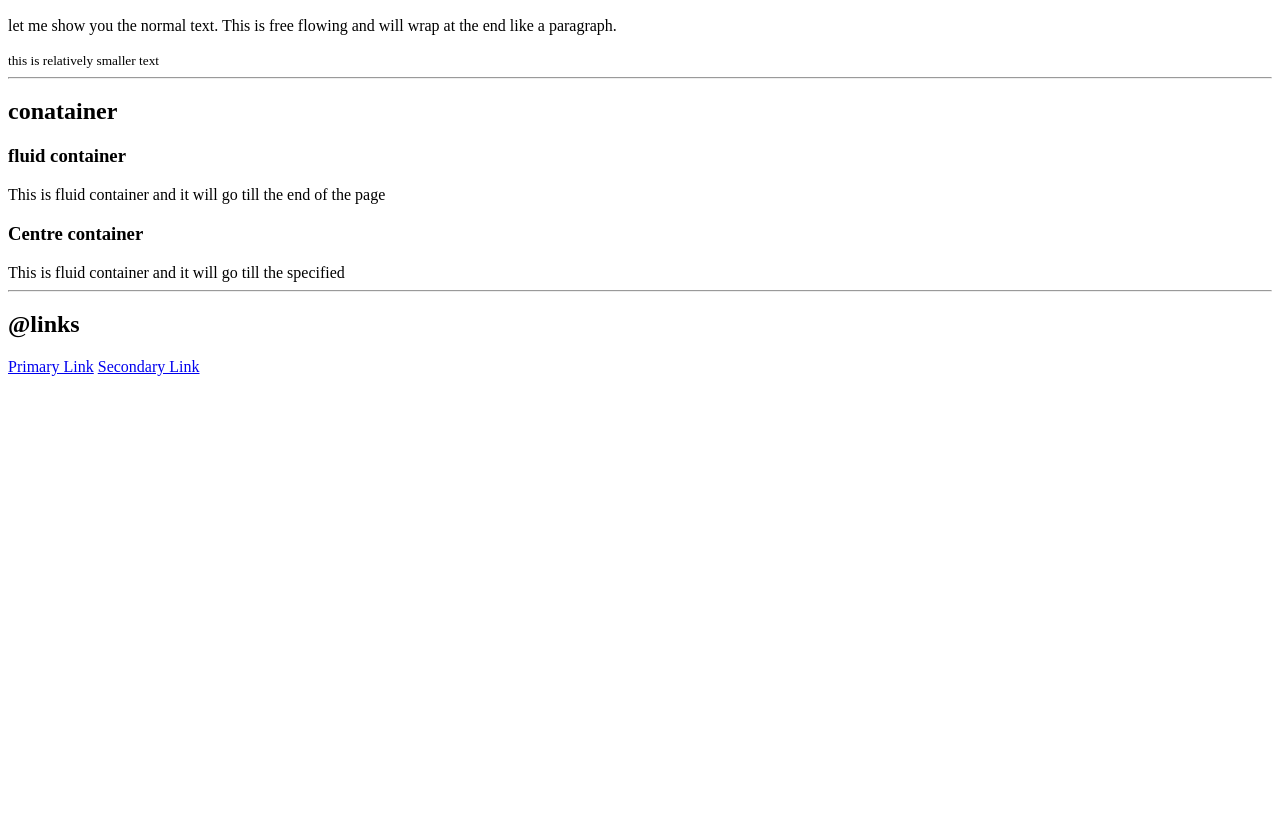
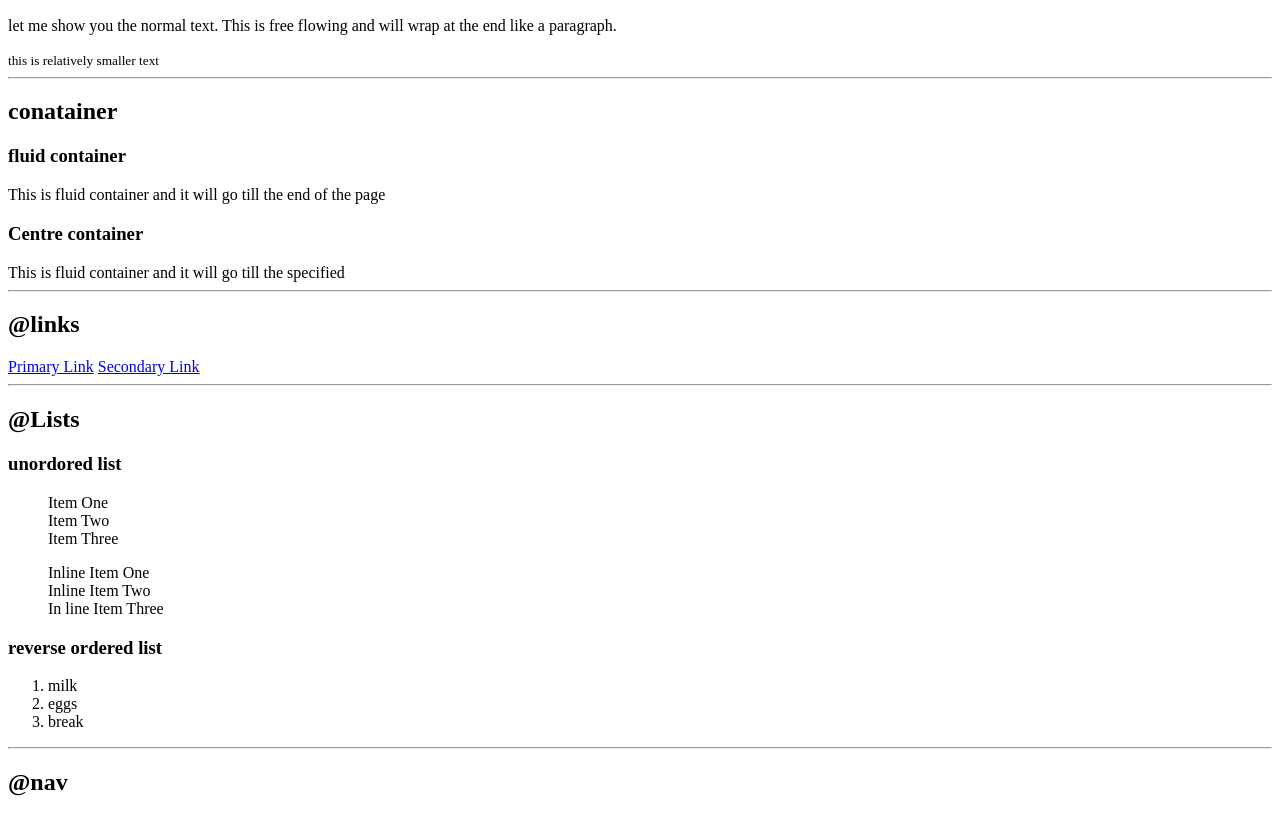
Before and after one commit to vijaykr85/noegcamp-lession-3-live, a plain HTML site: page index.html in a window 1280 px wide. Shown: the part 273-1089 px from the top of the page. Before the commit the page ends 800 px from the top, so only its background shows below. Drawn offline with Linux system fonts and the light colour scheme.

Commit message:
update list 3

```diff
--- a/index.html
+++ b/index.html
@@ -36,5 +36,46 @@
     <a href="/">Primary Link</a>
     <a href="/">Secondary Link</a>
 
+
+    <hr>
+
+    <h2>@Lists</h2>
+
+    <h3>unordored list</h3>
+
+    <ul>
+        <div>Item One</div>
+        <div>Item Two</div>
+        <div>Item Three</div>
+
+    </ul>
+
+
+
+    <ul>
+        <div>Inline Item One</div>
+        <div>Inline Item Two</div>
+        <div>In line Item Three</div>
+
+    </ul>
+
+
+    <h3> reverse ordered list</h3>
+
+    <ol>
+        <li>milk</li>
+        <li>eggs</li>
+        <li>break</li>
+    </ol>
+
+    <hr />
+    <h2>@nav</h2>
+
+
+
+
+
+
+
 </body>
 </html>
```
